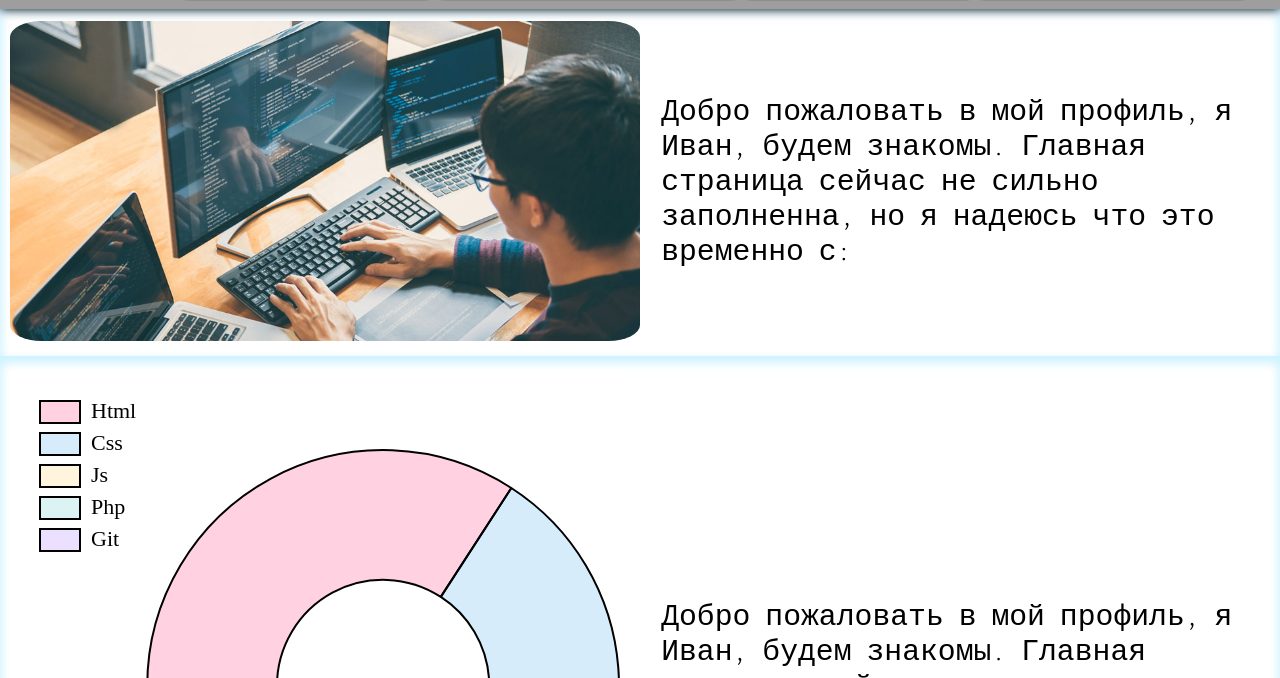
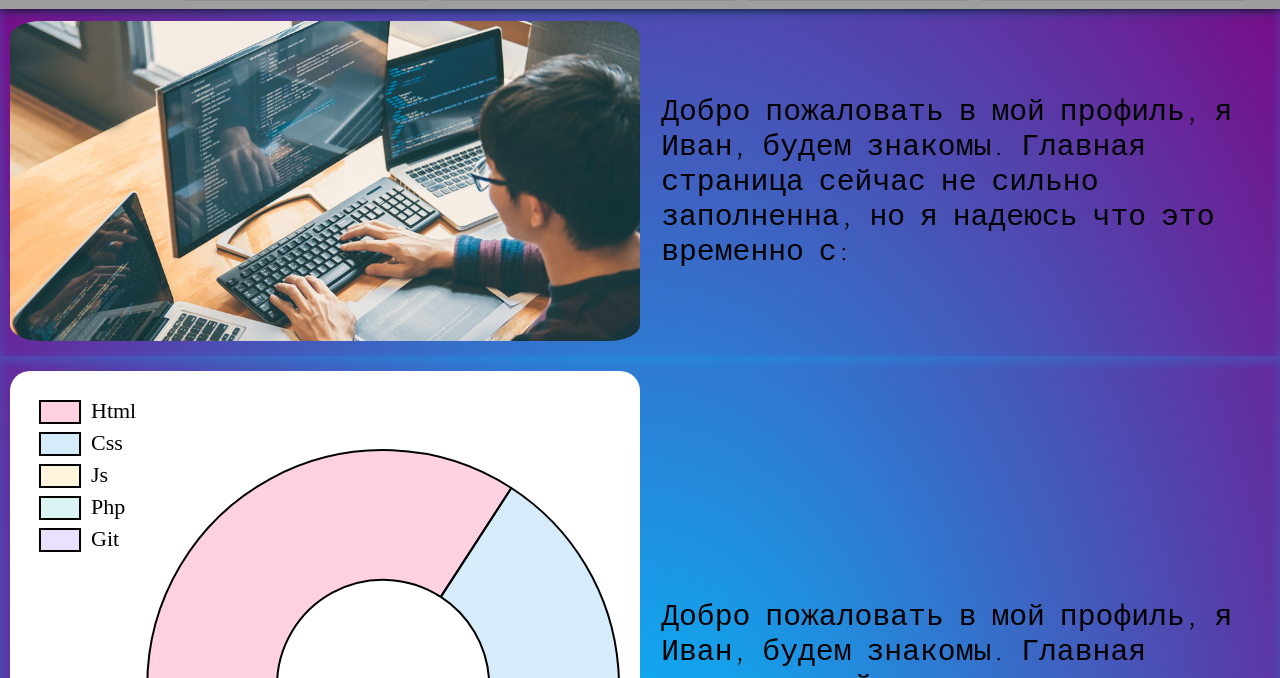
Before and after one commit to DarkPatrol/FrontEnd, a plain HTML site: page site/index.html in a window 1280 px wide. Shown: the part 122-800 px from the top of the page. Drawn offline with nearby package versions, Linux system fonts and the light colour scheme; grey boxes are pictures that could not be loaded.

Commit message:
radial backgound color

```diff
--- a/site/main.css
+++ b/site/main.css
@@ -6,13 +6,18 @@
 
 html,body{
 	overflow-x: hidden;
-	/*background-image:url('images/bgImg.jpg');
+	background-image:url('images/bgImg.jpg');
 	background-repeat: no-repeat;
 	background-position: center;
 	background-size: 100% 100%;
-	object-fit: fill;*/
+	object-fit: fill;
+	background-image: radial-gradient(deepskyblue, purple);
 }
+::-webkit-scrollbar {
 
+width: 0px;
+
+}
 nav{
 	padding: 15px 10px;
 	display: flex;
```
